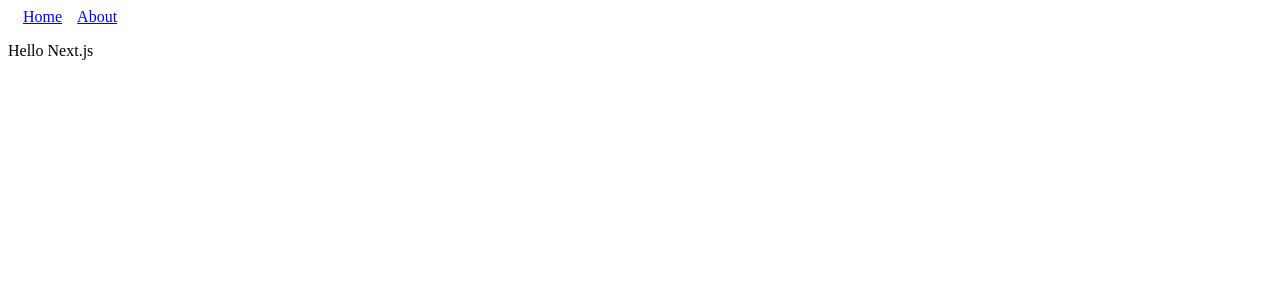
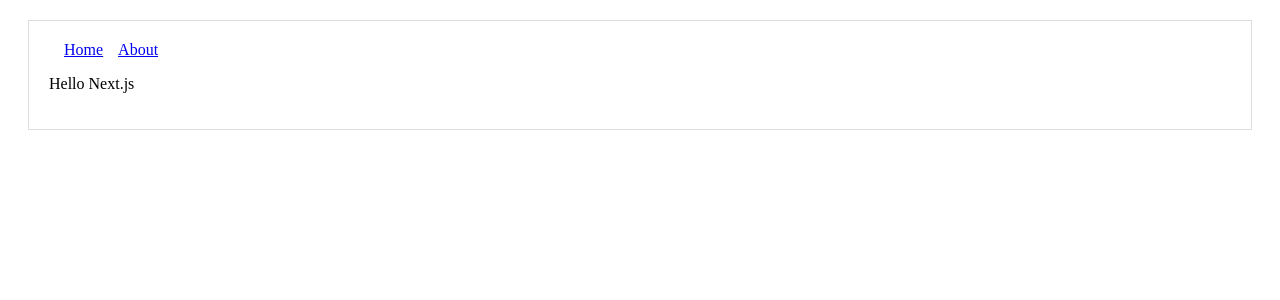
Before and after one commit to henryxiang/next-js-demo, a Next.js app: page / in a window 1280 px wide. Shown: the top 300 px of the page. Built offline with nearby package versions, Linux system fonts and the light colour scheme.

Commit message:
created todos and todo pages

```diff
--- /dev/null
+++ b/components/app.jsx
@@ -0,0 +1,16 @@
+import NavBar from './nav-bar'
+
+const appStyle = {
+  margin: 20,
+  padding: 20,
+  border: '1px solid #DDD'
+}
+
+const App = (props) => (
+  <div style={appStyle}>
+    <NavBar />
+    {props.children}
+  </div>
+)
+
+export default App
--- a/package.json
+++ b/package.json
@@ -4,7 +4,9 @@
   "description": "",
   "main": "index.js",
   "scripts": {
-    "dev": "next"
+    "dev": "next",
+    "build": "next build",
+    "start": "next start"
   },
   "keywords": [],
   "author": "",
--- a/pages/index.jsx
+++ b/pages/index.jsx
@@ -1,8 +1,7 @@
-import NavBar from '../components/nav-bar';
+import App from '../components/app';
 
 export default () => (
-  <div>
-    <NavBar />
+  <App>
     <p>Hello Next.js</p>
-  </div>
+  </App>
 )
```
Also changed, not shown: pages/about.jsx (+4 -4 lines), pages/todo.jsx (added, +7 -0 lines), pages/todos.jsx (added, +20 -0 lines).
